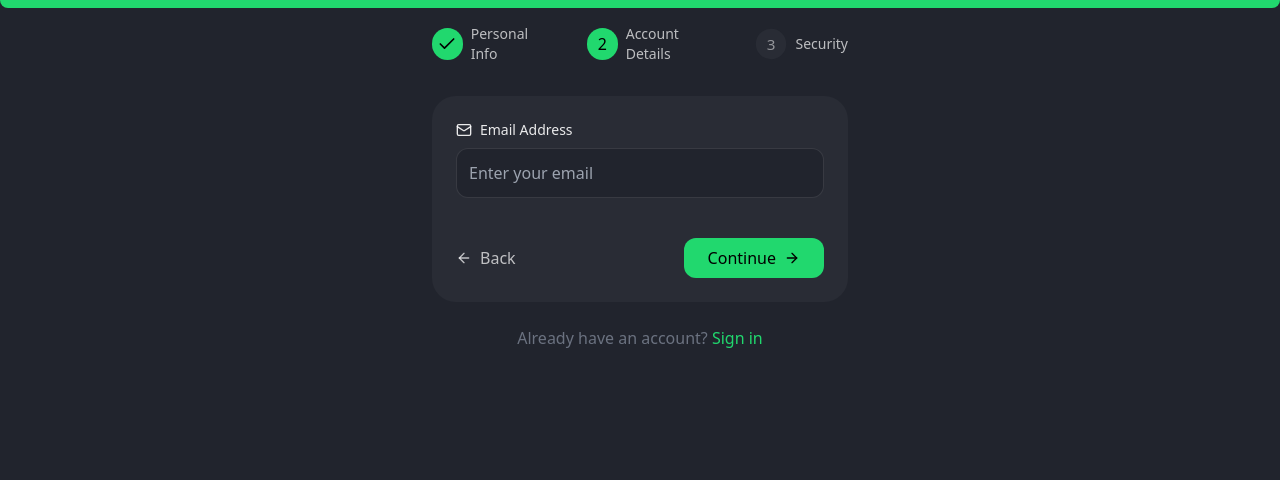
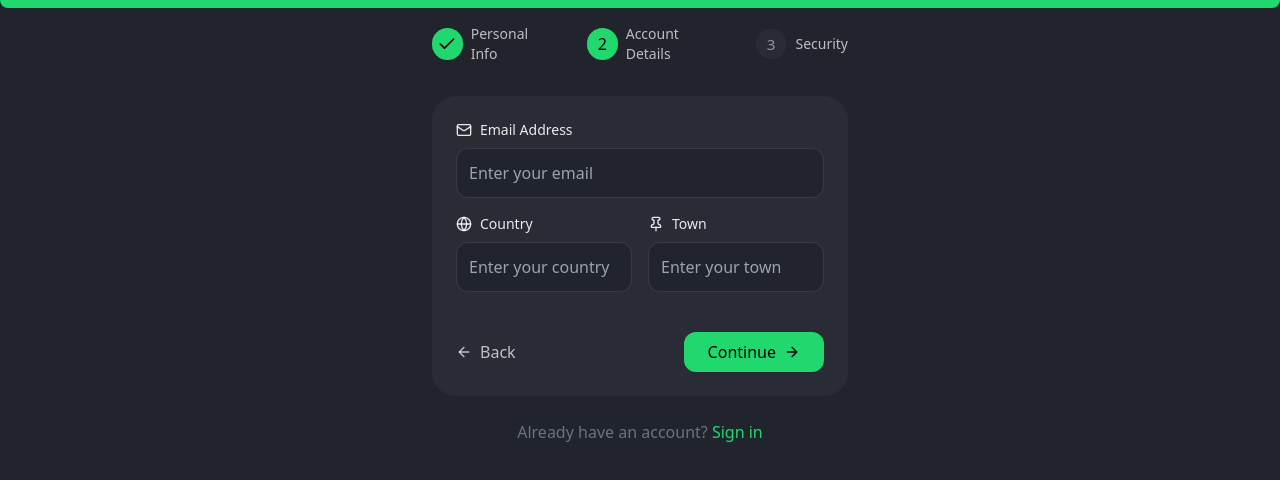
Before and after one commit to kaizerpwn/carbo, a Next.js app: page /sign-up in a window 1280 px wide. Both pictures are taken after typing "Sample", "Sample" into the empty fields and a click on the button "Continue". Shown: the top 480 px of the page. Built offline with nearby package versions, Linux system fonts and the light colour scheme.

Commit message:
Add country and town fields to signup form with validation

```diff
--- a/src/app/sign-up/page.tsx
+++ b/src/app/sign-up/page.tsx
@@ -11,6 +11,8 @@ import {
   UserCircle,
   Eye,
   EyeOff,
+  Globe,
+  Pin,
 } from "lucide-react";
 import InputField from "../../components/InputField";
 
@@ -20,6 +22,8 @@ interface SignupData {
   email: string;
   password: string;
   confirmPassword: string;
+  country: string;
+  town: string;
 }
 
 const SignupWizard: React.FC = () => {
@@ -32,6 +36,8 @@ const SignupWizard: React.FC = () => {
     email: "",
     password: "",
     confirmPassword: "",
+    country: "",
+    town: ""
   });
 
   const steps = [
@@ -51,6 +57,8 @@ const SignupWizard: React.FC = () => {
       else if (!/\S+@\S+\.\S+/.test(formData.email)) {
         newErrors.email = "Please enter a valid email";
       }
+      if (!formData.country) newErrors.country = "Country is required";
+      if (!formData.town) newErrors.town = "Town is required";
     } else if (step === 3) {
       if (!formData.password) newErrors.password = "Password is required";
       if (formData.password !== formData.confirmPassword) {
@@ -106,6 +114,26 @@ const SignupWizard: React.FC = () => {
               error={errors.email}
               placeholder="Enter your email"
             />
+            <div className="flex justify-between space-x-4">
+              <InputField
+                label="Country"
+                icon={Globe}
+                type="text"
+                value={formData.country}
+                onChange={(value: string) => updateFormData("country", value)}
+                error={errors.country}
+                placeholder="Enter your country"
+              />
+              <InputField
+                label="Town"
+                icon={Pin}
+                type="text"
+                value={formData.town}
+                onChange={(value: string) => updateFormData("town", value)}
+                error={errors.town}
+                placeholder="Enter your town"
+              />
+            </div>
           </div>
         );
       case 3:
@@ -244,7 +272,7 @@ const SignupWizard: React.FC = () => {
         {/* Sign In Link */}
         <p className="text-center mt-6 text-[#6B7280]">
           Already have an account?{" "}
-          <a href="/signin" className="text-primaryColor hover:underline">
+          <a href="/sign-in" className="text-primaryColor hover:underline">
             Sign in
           </a>
         </p>
```
